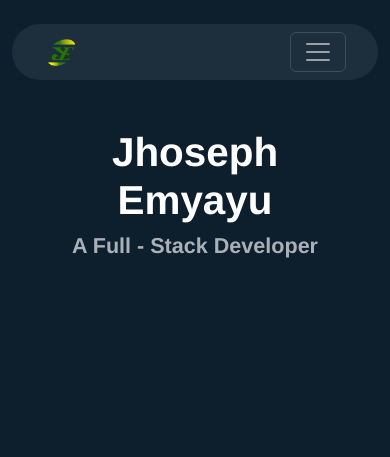
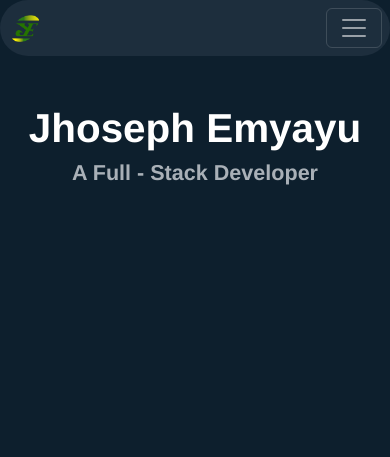
Before and after one commit to J0-Y0/portfolio, a Django app: page / in a window 390 px wide. Shown: the top 457 px of the page. Run offline with Django 5.2, Linux system fonts and the light colour scheme.

Commit message:
full width for small screen

```diff
--- a/portfolio_app/templates/index.html
+++ b/portfolio_app/templates/index.html
@@ -1,11 +1,10 @@
 {% extends 'base.html' %}
 
 {% block content %}
-  <div class="container-md align-items-center" data-bs-theme="dark">
+  <div class="p-0 m-0 px-md-5 py-md-4 align-items-center" data-bs-theme="dark">
     {% include 'navbar.html' %}
 
-    <div class="row" style="padding-left:  2rem;
-      padding-right:  2rem;">
+    <div class="px-md-4">
       {% include page %}
     </div>
   </div>
--- a/portfolio_app/templates/landing.html
+++ b/portfolio_app/templates/landing.html
@@ -1,4 +1,4 @@
-<div class="h-100 align-items-center" data-aos="flip-left" data-aos-easing="ease-out-cubic" data-aos-duration="2000">
-  <h1 class="display-2 fw-bold text-center pt-5">Jhoseph Emyayu</h1>
+<div class="pt-5 align-items-center" data-aos="flip-left" data-aos-easing="ease-out-cubic" data-aos-duration="2000">
+  <h1 class="display-2 fw-bold text-center">Jhoseph Emyayu</h1>
   <h4 data-aos="fade-up" data-aos-duration="3000" class="fw-bold text-center text-muted">A Full - Stack Developer</h4>
 </div>
--- a/portfolio_app/templates/navbar.html
+++ b/portfolio_app/templates/navbar.html
@@ -1,36 +1,6 @@
 {% load static %}
-{% comment %} <nav class="navbar navbar-expand-lg nanbar sticky-top">
-  <a href="/" class="logo"><img src="{% static 'img/logo_2.png' %}" alt="Logo" width="35" height="35" class="p-1 navbar-brand" /></a>
-  <button class="navbar-toggler" type="button" data-bs-toggle="collapse" data-bs-target="#navbarNav" aria-controls="navbarNav" aria-expanded="false" aria-label="Toggle navigation"><span class="navbar-toggler-icon"></span></button>
 
-  <div class="container-fluid d-flex flex-row">
-    <div class="collapse navbar-collapse justify-content-end" id="navbarNav">
-      <ul class="navbar-nav">
-        <li class="nav-item">
-          <a class="text-warning nav-link" href="about">About</a>
-        </li>
-        <li class="nav-item">
-          <a class="nav-link" href="education">Education</a>
-        </li>
-        <li class="nav-item">
-          <a class="nav-link" href="experience">Experience</a>
-        </li>
-        <li class="nav-item">
-          <a class="nav-link" href="projects">Projects</a>
-        </li>
-        <li class="nav-item">
-          <a class="nav-link" href="contact">Contact</a>
-        </li>
-      </ul>
-      <button class="btn btn-sm btn-outline-warning" type="button">
-        <i class="fa-regular fa-circle-down"></i>
-        Resume
-      </button>
-    </div>
-  </div>
-</nav> {% endcomment %}
-
-<nav class="navbar navbar-expand-lg nanbar sticky-top">
+<nav class="p-2 px-md-4 rounded-pill navbar navbar-expand-lg sticky-top">
   <a href="/" class="logo"><img src="{% static 'img/logo_2.png' %}" alt="Logo" width="35" height="35" class="p-1 navbar-brand" /></a>
 
   <button class="navbar-toggler" type="button" data-bs-toggle="offcanvas" data-bs-target="#offcanvas" aria-controls="offcanvas" aria-label="Toggle navigation"><span class="navbar-toggler-icon"></span></button>
--- a/static/css/style.scss
+++ b/static/css/style.scss
@@ -4,16 +4,17 @@ body{
     background-color:$bg-100 ;
     color: $text-100;
     font-family:'Franklin Gothic Medium', 'Arial Narrow', Arial, sans-serif;
+    // overflow-x: hidden !important;
 .navbar {
     background-color: $bg-200 !important;
-    color: $text-100 !important;
-    padding-left:  2rem;
-    padding-right:  2rem;
-    margin-top: 1.5rem;
-    border-top-right-radius: 40px;
-    border-top-left-radius: 40px;
-    border-bottom-right-radius: 40px;
-    border-bottom-left-radius: 40px;
+    // color: $text-100 !important;
+    // padding-left:  2rem;
+    // padding-right:  2rem;
+    // margin-top: 1.5rem;
+    // border-top-right-radius: 40px;
+    // border-top-left-radius: 40px;
+    // border-bottom-right-radius: 40px;
+    // border-bottom-left-radius: 40px;
 
 
 
```
Also changed, not shown: static/css/style.css, 1 other file.
